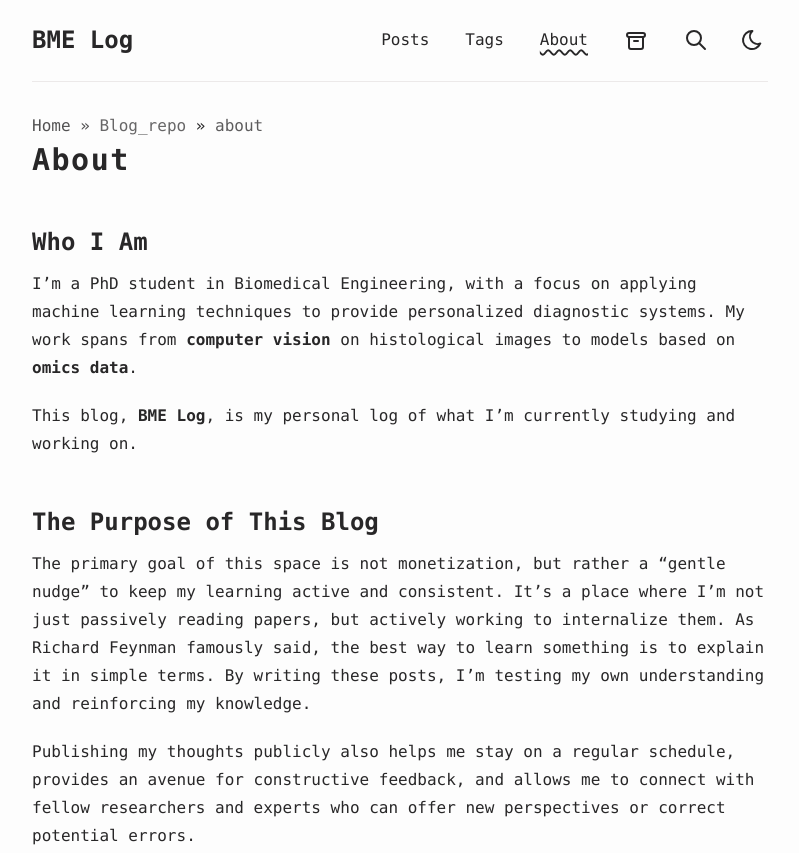
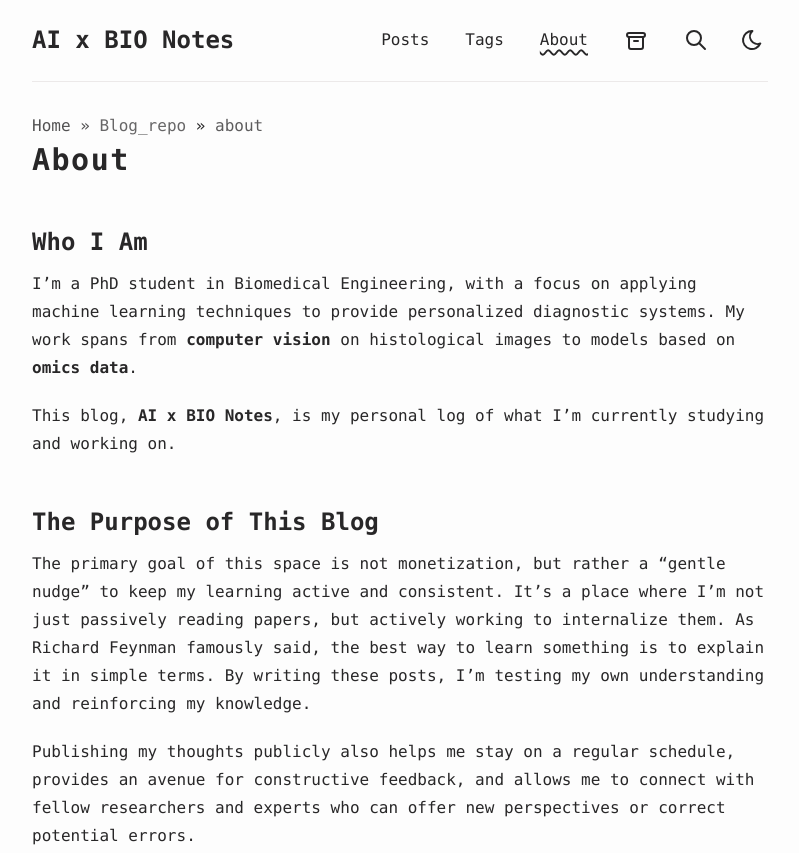
Before and after one commit to vincenzocivale/blog_repo, an Astro site: page /blog_repo/about in a window 1280 px wide. Shown: the top 853 px of the page, without its empty margins (240-1039 px from the left). Built offline with nearby package versions, Linux system fonts and the light colour scheme; Astro itself is replaced by a stand-in of ours.

Commit message:
refactor: update blog title from "BME Log" to "AI x BIO Notes" for consistency across site

```diff
--- a/src/config.ts
+++ b/src/config.ts
@@ -4,7 +4,7 @@ export const SITE = {
   author: "Vincenzo Yuto Civale",
   profile: "www.linkedin.com/in/vincenzo-civale",
   desc: "A biomedical engineer's notes on interesting insights.",
-  title: "BME Log",
+  title: "AI x BIO Notes",
   ogImage: "astropaper-og.jpg",
   lightAndDarkMode: true,
   postPerIndex: 4,
--- a/src/pages/about.md
+++ b/src/pages/about.md
@@ -7,7 +7,7 @@ title: "About"
 
 I'm a PhD student in Biomedical Engineering, with a focus on applying machine learning techniques to provide personalized diagnostic systems. My work spans from **computer vision** on histological images to models based on **omics data**.
 
-This blog, **BME Log**, is my personal log of what I'm currently studying and working on.
+This blog, **AI x BIO Notes**, is my personal log of what I'm currently studying and working on.
 
 ## The Purpose of This Blog
 
--- a/src/pages/index.astro
+++ b/src/pages/index.astro
@@ -27,7 +27,7 @@ const base = import.meta.env.BASE_URL;
   <main id="main-content" data-layout="index">
     <section id="hero" class="pt-8 pb-6">
       <h1 class="my-4 inline-block text-4xl font-bold sm:my-8 sm:text-5xl">
-        BME Log
+         AI x BIO Notes
       </h1>
       <a
         target="_blank"
@@ -44,7 +44,7 @@ const base = import.meta.env.BASE_URL;
         <span class="sr-only">RSS Feed</span> -->
       </a>
       <p>
-        This blog is my collection of notes about resources I’ve found useful on my journey as a <span class="font-bold">biomedical engineer</span> (BME).
+        This blog is my collection of notes about resources I’ve found useful on my journey as a <span class="font-bold">biomedical engineer</span>.
       </p>
       <p class="mt-2">
         I try to explain technical topics as clearly as possible, both to <span class="font-bold">check my own understanding</span> and to provide a starting point for anyone exploring the field.
```
